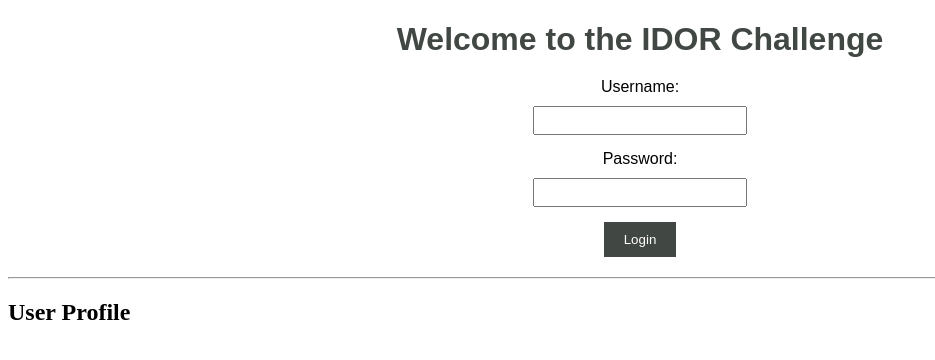
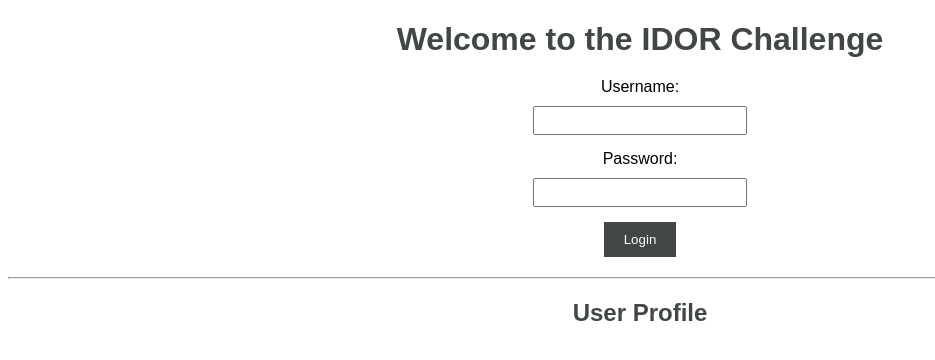
Before and after one commit to Victorydevlo/Flisk-Vulnerable-Website, a PHP site: page /ping/games/idor/idorchal.php in a window 1280 px wide. Shown: the top 360 px of the page, without its empty margins (0-935 px from the left). Run offline with PHP 8.4, Linux system fonts and the light colour scheme.

Commit message:
copied the same style as the h1 ro h2

```diff
--- a/games/idor/idorchal.php
+++ b/games/idor/idorchal.php
@@ -16,7 +16,7 @@
     </form>
     <div id="login-error" style="color: red; display: none;">Invalid login credentials!</div>
     <hr>
-    <h2>User Profile</h2>
+    <h2 style="text-align: center; font-family: Arial, sans-serif; color:rgb(65, 71, 66); margin-bottom: 20px;">User Profile</h2>
     <div id="user-profile" style="display: none;">
         <p id="profile-username"></p>
         <p id="profile-email"></p>
```
